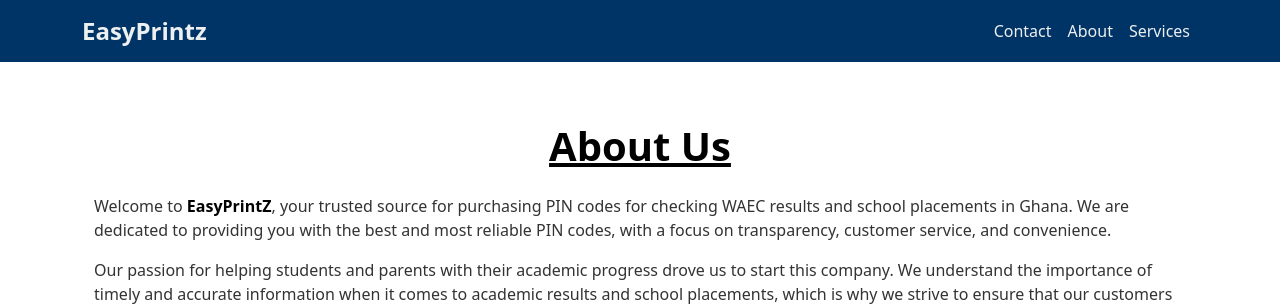
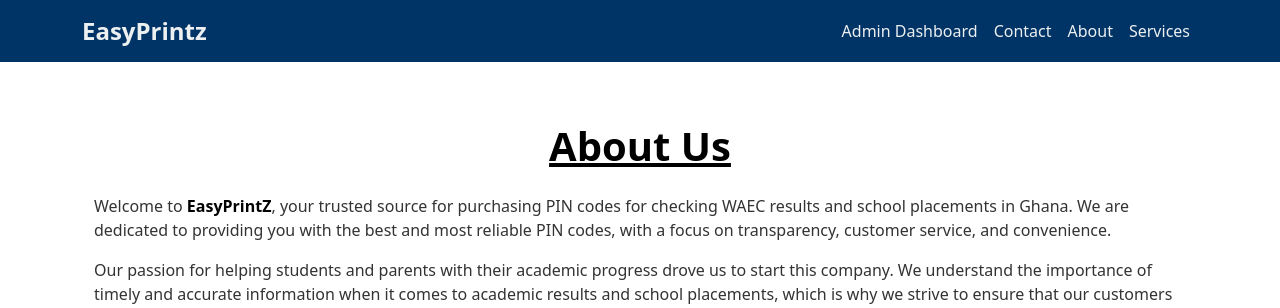
Before and after one commit to timothysaatum/easyprints, a Django app: page /about/ in a window 1280 px wide. Shown: the top 308 px of the page. Run offline with Django 5.2, Linux system fonts and the light colour scheme; some libraries are stand-ins or nearby versions.

Commit message:
redesigned ui

```diff
--- a/main/templates/main/base.html
+++ b/main/templates/main/base.html
@@ -22,6 +22,9 @@
             </button>
             <div class="collapse navbar-collapse" id="navbarNav">
                 <ul class="navbar-nav ms-auto">
+                  <li class="nav-item">
+                        <a class="nav-link" href="{% url 'admin' %}">Admin Dashboard</a>
+                    </li>
                     <li class="nav-item">
                         <a class="nav-link" href="tel:+233594438287">Contact</a>
                     </li>
```
